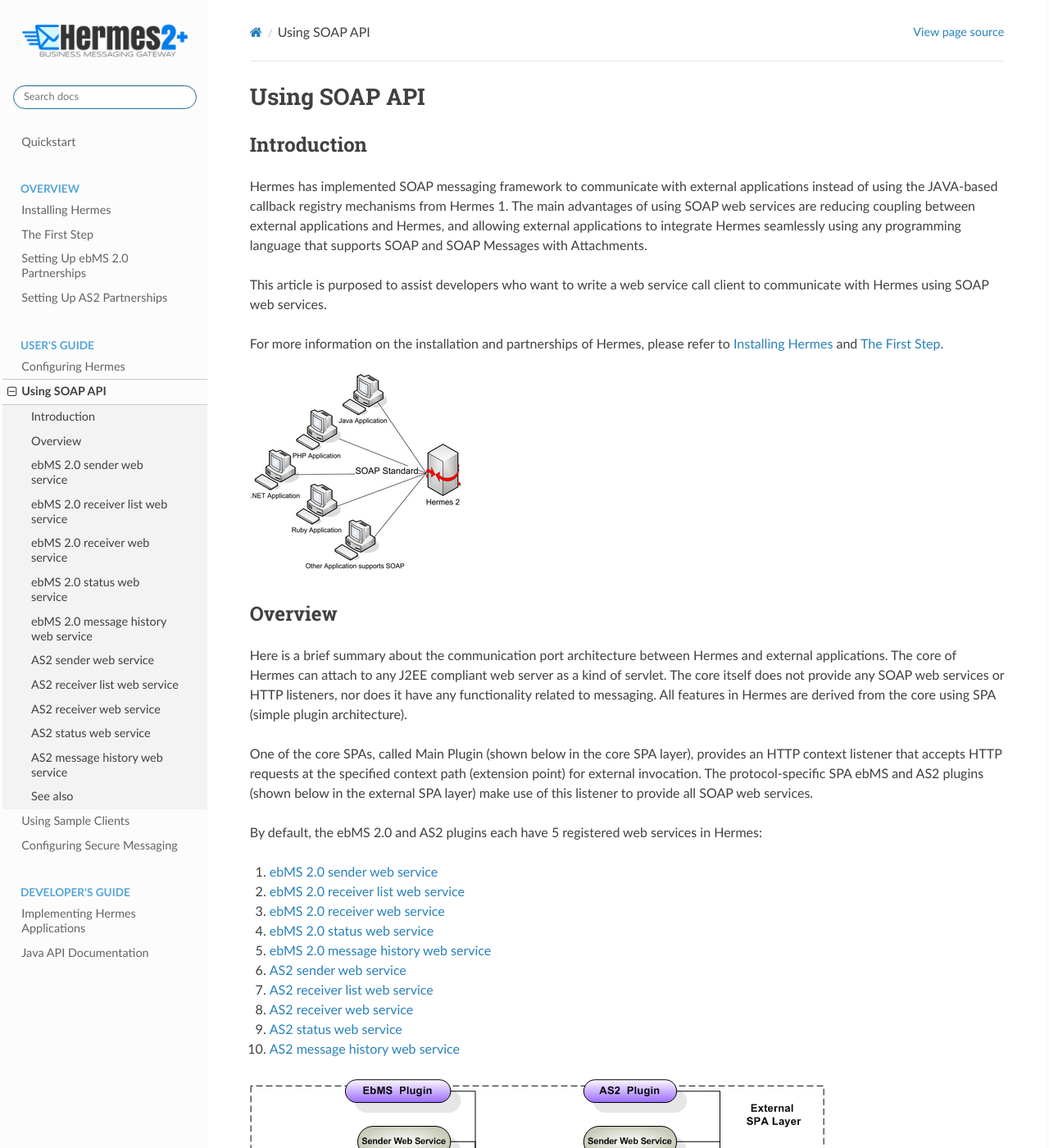
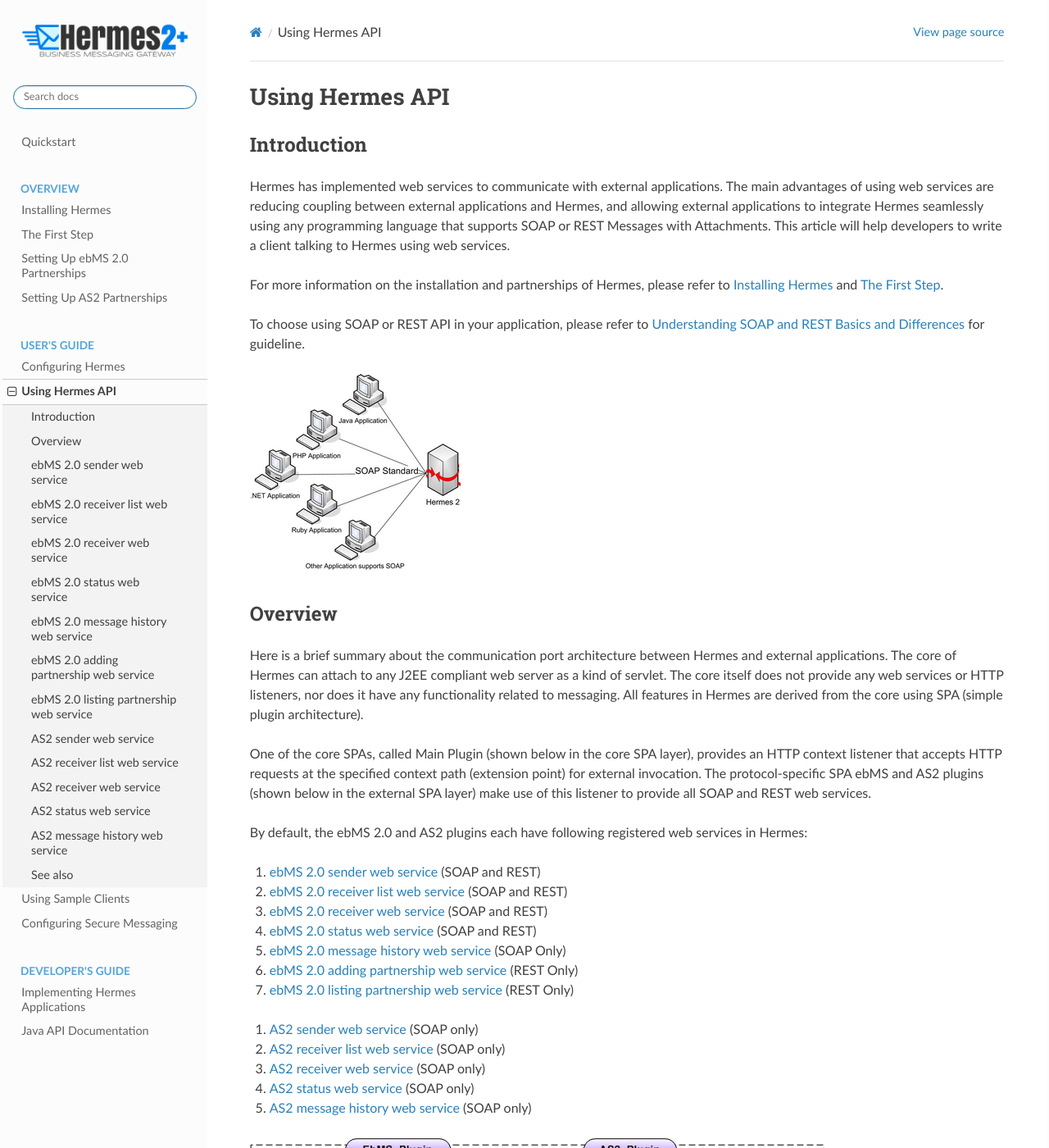
Before and after one commit to cecid/hermes-docs, a Sphinx documentation site: the page built from docs/source/web_service_communication.rst, in a window 1280 px wide and 1400 px high. Shown: the whole window at 82% size. Built offline with Sphinx 7.4.7 and the Read the Docs theme 2.0.0, drawn with Linux system fonts in a browser that asks for light colours; some of the changed text lies outside the part shown.

Commit message:
Merge REST API with Using SOAP API

```diff
--- a/docs/source/web_service_communication.rst
+++ b/docs/source/web_service_communication.rst
@@ -1,35 +1,38 @@
-Using SOAP API
-==============
+Using Hermes API
+================
 
 Introduction
 ------------
-Hermes has implemented SOAP messaging framework to communicate with external applications instead of using the JAVA-based callback registry mechanisms from Hermes 1. The main advantages of using SOAP web services are reducing coupling between external applications and Hermes, and allowing external applications to integrate Hermes seamlessly using any programming language that supports SOAP and SOAP Messages with Attachments.
-
-This article is purposed to assist developers who want to write a web service call client to communicate with Hermes using SOAP web services.
+Hermes has implemented web services to communicate with external applications. The main advantages of using web services are reducing coupling between external applications and Hermes, and allowing external applications to integrate Hermes seamlessly using any programming language that supports SOAP or REST Messages with Attachments. This article will help developers to write a client talking to Hermes using web services.
 
 For more information on the installation and partnerships of Hermes, please refer to :doc:`installation` and :doc:`first_step`.
+
+To choose using SOAP or REST API in your application, please refer to `Understanding SOAP and REST Basics and Differences <http://blog.smartbear.com/apis/understanding-soap-and-rest-basics/>`_ for guideline.
 
 .. image:: /_static/images/web_service/h2o-ws-pl-free.png
 
 Overview
 --------
 
-Here is a brief summary about the communication port architecture between Hermes and external applications. The core of Hermes can attach to any J2EE compliant web server as a kind of servlet. The core itself does not provide any SOAP web services or HTTP listeners, nor does it have any functionality related to messaging. All features in Hermes are derived from the core using SPA (simple plugin architecture).
+Here is a brief summary about the communication port architecture between Hermes and external applications. The core of Hermes can attach to any J2EE compliant web server as a kind of servlet. The core itself does not provide any web services or HTTP listeners, nor does it have any functionality related to messaging. All features in Hermes are derived from the core using SPA (simple plugin architecture).
 
-One of the core SPAs, called Main Plugin (shown below in the core SPA layer), provides an HTTP context listener that accepts HTTP requests at the specified context path (extension point) for external invocation. The protocol-specific SPA ebMS and AS2 plugins (shown below in the external SPA layer) make use of this listener to provide all SOAP web services.
+One of the core SPAs, called Main Plugin (shown below in the core SPA layer), provides an HTTP context listener that accepts HTTP requests at the specified context path (extension point) for external invocation. The protocol-specific SPA ebMS and AS2 plugins (shown below in the external SPA layer) make use of this listener to provide all SOAP and REST web services.
 
-By default, the ebMS 2.0 and AS2 plugins each have 5 registered web services in Hermes:
+By default, the ebMS 2.0 and AS2 plugins each have following registered web services in Hermes:
 
-1. `ebMS 2.0 sender web service`_
-#. `ebMS 2.0 receiver list web service`_
-#. `ebMS 2.0 receiver web service`_
-#. `ebMS 2.0 status web service`_
-#. `ebMS 2.0 message history web service`_
-#. `AS2 sender web service`_
-#. `AS2 receiver list web service`_
-#. `AS2 receiver web service`_
-#. `AS2 status web service`_
-#. `AS2 message history web service`_
+1. `ebMS 2.0 sender web service`_ (SOAP and REST)
+#. `ebMS 2.0 receiver list web service`_ (SOAP and REST)
+#. `ebMS 2.0 receiver web service`_ (SOAP and REST)
+#. `ebMS 2.0 status web service`_ (SOAP and REST)
+#. `ebMS 2.0 message history web service`_ (SOAP Only)
+#. `ebMS 2.0 adding partnership web service`_ (REST Only)
+#. `ebMS 2.0 listing partnership web service`_ (REST Only)
+
+1. `AS2 sender web service`_ (SOAP only)
+#. `AS2 receiver list web service`_ (SOAP only)
+#. `AS2 receiver web service`_ (SOAP only)
+#. `AS2 status web service`_ (SOAP only)
+#. `AS2 message history web service`_ (SOAP only)
 
 .. image:: /_static/images/web_service/ws-archtecture.png
 
@@ -38,13 +41,13 @@
 ebMS 2.0 sender web service
 ---------------------------
 
-Service endpoint: :samp:`http://{<HOST>}:{<PORT>}/corvus/httpd/ebms/sender`
-
 The ebMS 2.0 sender web service is a web service interface for external parties to request Hermes to send an ebMS message to another Hermes or an ebMS compliant messaging gateway. The service provides a message identifier to the sender for future reference. This is the main channel for external applications to deliver ebMS messages using Hermes.
 
 .. image:: /_static/images/web_service/h2o-ws-sender-ebms.png
 
 **SOAP request message**
+
+Service endpoint: :samp:`http://{<HOST>}:{<PORT>}/corvus/httpd/ebms/sender`
 
 Instead of requiring the sender to compose entire ebMS messages or acquire ebMS knowledge, the sender simply needs to request Hermes to do so with key identities including ``CPA ID``, ``Service`` and ``Action``. These 3 key parameter identify the sending partnership in Hermes that will be used to configure the ebMS message.
 
@@ -85,7 +88,7 @@
 |                          |           | These three fields are used to identify the partnership used to send and receive the ebMS    |
 |                          |           | messages by the sending and receiving parties respectively.                                  |
 |                          |           |                                                                                              |
-|                          |           | **These are required to identify a registered partnership in Hermes.**                     |
+|                          |           | **These are required to identify a registered partnership in Hermes.**                       |
 +--------------------------+-----------+----------------------------------------------------------------------------------------------+
 | ``<convId>``             | Yes       | This corresponds to the ``conversation id`` element in the ebMS messages sent by Hermes.     |
 +--------------------------+-----------+----------------------------------------------------------------------------------------------+
@@ -136,14 +139,28 @@
 
 As with the SOAP request message, the ``<message_id>`` element is the ``message identifier`` assigned by Hermes in the sending party. The sending application can use it for later reference and status tracking with the status web service.
 
+**REST request message**
+
+.. code-block:: sh
+
+    $ curl -X POST \
+    --data '{"partnership_id":"<partnership_id>", "from_party_id":"<from>", "to_party_id":"<to>", "conversation_id":"<conv>", "payload":"<payload>"}' \
+    http://<HOST>:<PORT>/corvus/api/message/send/ebms
+
+**REST response message**
+
+.. code-block:: sh
+
+    {"id":"<message_id>"}
+
 ebMS 2.0 receiver list web service
 ----------------------------------
-
-Service endpoint: :samp:`http://{<HOST>}:{<PORT>}/corvus/httpd/ebms/receiver_list`
 
 The ebMS receiver list web service is used by the application of the receiving party to retrieve message identifiers of received and processed ebMS messages that have not been downloaded. These message identifiers will be used to retrieve message payloads with the receiver web service.
 
 **SOAP request message**
+
+Service endpoint: :samp:`http://{<HOST>}:{<PORT>}/corvus/httpd/ebms/receiver_list`
 
 The receiver list web service requires elements with namespace URI ``http://service.ebms.edi.cecid.hku.hk/`` and namespace prefix ``tns``.
 
@@ -171,7 +188,7 @@
 +-------------------------+-----------+---------------------------------------------------------------------------------------------------+
 | Element                 | Mandatory | Description                                                                                       |
 +=========================+===========+===================================================================================================+
-| ``<cpaId>``,            | Yes       | The ``CPA Id``, ``Service`` and ``Action`` elements in ebMS messages sent by Hermes.            |
+| ``<cpaId>``,            | Yes       | The ``CPA Id``, ``Service`` and ``Action`` elements in ebMS messages sent by Hermes.              |
 | ``<service>``,          |           | These three fields identify the partnership used to send ebMS messages.                           |
 | ``<action>``            |           |                                                                                                   |
 |                         |           | **These are required to query the list of available messages**.                                   |
@@ -212,17 +229,29 @@
 
 Note that a message is considered downloaded only when the message body has been downloaded by the ebMS receiver web service. If your application never calls the receiver web service to download the messages, the same set of message identifiers will always be retrieved.
 
+**REST request message**
+
+.. code-block:: sh
+
+    $ curl -X GET http://<HOST>:<PORT>/corvus/api/message/receive/ebms?partnership_id=<partnership_id>
+
+**REST reponse message**
+
+.. code-block:: sh
+
+    {"message_ids":[{"id":"<message_id>","timestamp":<timestamp>}]}
+
 
 ebMS 2.0 receiver web service
 -----------------------------
-
-Service endpoint: :samp:`http://{<HOST>}:{<PORT>}/corvus/httpd/ebms/receiver`
 
 The ebMS receiver web service is used by the application of the receiving party to retrieve message payloads of received ebMS messages. After the message payloads have been downloaded, the message will be marked as received, and its message identifier will no longer be retrieved by the ebMS receiver list web service.
 
 .. image:: /_static/images/web_service/h2o-ws-recv.png
 
 **SOAP request message**
+
+Service endpoint: :samp:`http://{<HOST>}:{<PORT>}/corvus/httpd/ebms/receiver`
 
 The ebMS receiver web service requires only one element with namespace URI ``http://service.ebms.edi.cecid.hku.hk/`` and namespace prefix ``tns``.
 
@@ -264,16 +293,31 @@
 If a payload is associated with the message identifier, the ``<hasMessage>`` element will have the value ``true``.
 If the received ebMS message has payloads, the response message will have one or more SOAP attachments. Each SOAP attachment has a content type, which is set by the sending application.
 
+**REST request message**
+
+.. code-block:: sh
+
+    $ curl -X POST \
+    --data '{"message_id":"<message_id"}' \
+    http://<HOST>:<PORT>/corvus/api/message/receive/ebms
+
+**REST response message**
+
+.. code-block:: sh
+
+    {"id":"<message_id>","cpa_id":"<cpa>","service":"<service>","action":"<action>","from_party_id":"<from>","to_party_id":"<to>","conversation_id":"<conv>","timestamp":<timestamp>,"status":"<status>","payloads":[{"payload":"<content>"}]}
+
+
 ebMS 2.0 status web service
 ---------------------------
-
-Service endpoint: :samp:`http://{<HOST>}:{<PORT>}/corvus/httpd/ebms/status`
 
 The ebMS status web service is used by the application of the sending or receiving party to retrieve the status of a sent or received ebMS message respectively.
 
 The message status is a two-character code indicating the progress of an ebMS message. The ebMS status web service provides a tracking service to monitor ebMS messages requested from Hermes.
 
 **SOAP request message**
+
+Service endpoint: :samp:`http://{<HOST>}:{<PORT>}/corvus/httpd/ebms/status`
 
 The ebMS status web service requires only one element with namespace URI ``http://service.ebms.edi.cecid.hku.hk/`` and namespace prefix ``tns``.
 
@@ -328,6 +372,18 @@
 +-----------------------------------+--------------------------------------------------------------------+
 | ``<ackStatusDescription>``        | A text description of the associated acknowledgment (if any).      |
 +-----------------------------------+--------------------------------------------------------------------+
+
+**REST request message**
+
+.. code-block:: sh
+
+    $ curl -X GET http://<HOST>:<PORT>/corvus/api/message/send/ebms?id=<message_id>
+
+**REST response message**
+
+.. code-block:: sh
+
+    {"message_id":"<message_id>","status":"<status>"}
 
 
 ebMS 2.0 message history web service
@@ -405,6 +461,41 @@
 +--------------------------+----------------------------------------------------------------------------------------------+
 
 
+ebMS 2.0 adding partnership web service
+---------------------------------------
+
+**REST request message**
+
+.. code-block:: sh
+
+    $ curl -X POST \
+    -- data '{"id":"<partnership_id>", "cpa_id":"<cpa>", "service":"<service>", "action":"<action>", "transport-endpoint":"http://<RECEIVER HOST>:<RECEIVER PORT>/corvus/httpd/ebms/inbound"}' \
+    http://<SENDER HOST>:<SENDER PORT>/corvus/api/partnership/ebms
+
+**REST response message**
+
+.. code-block:: sh
+
+    {"id":"<partnership_id"}
+
+
+ebMS 2.0 listing partnership web service
+----------------------------------------
+
+**REST request message**
+
+.. code-block:: sh
+
+    $ curl -X GET http://<HOST>:<PORT>/corvus/api/partnership/ebms
+
+**REST response message**
+
+.. code-block:: sh
+
+    {"partnerships":[{"id":"<partership_id>","cpa_id":"<cpa>","service":"<service>","action":"<action>","disabled":false,"transport_endpoint":"http://<HOST>:<PORT>/corvus/httpd/ebms/inbound","ack_requested":null,"signed_ack_requested":null,"duplicate_elimination":null,"message_order":null,"retries":<retries>,"retry_interval":<interval>,"sign_requested":false,"sign_certicate":null}]}
+
+
+
 AS2 sender web service
 ----------------------
 
@@ -442,7 +533,7 @@
 | Element              | Mandatory | Description                                                                                                                                               |
 +======================+===========+===========================================================================================================================================================+
 | ``<as2_from>``,      | Yes       | The values of the ``From`` and ``To`` fields in AS2 messages sent through the                                                                             |
-| ``<as2_to>``         |           | partnership by Hermes. These fields are used to identify the sending partnership.                                                                       |
+| ``<as2_to>``         |           | partnership by Hermes. These fields are used to identify the sending partnership.                                                                         |
 |                      |           |                                                                                                                                                           |
 |                      |           | **These are required to identify the message destination.**                                                                                               |
 +----------------------+-----------+-----------------------------------------------------------------------------------------------------------------------------------------------------------+
@@ -454,7 +545,7 @@
 |                      |           |  * ``xml``, for the content type ``application/XML``.                                                                                                     |
 |                      |           |  * ``bin``, for the content type ``application/ octet-stream``.                                                                                           |
 |                      |           |                                                                                                                                                           |
-|                      |           | For other values, Hermes will assume the content type of the payload is ``application/deflate``, which means that the payload is compressed by Zip.     |
+|                      |           | For other values, Hermes will assume the content type of the payload is ``application/deflate``, which means that the payload is compressed by Zip.       |
 +----------------------+-----------+-----------------------------------------------------------------------------------------------------------------------------------------------------------+
 
 
@@ -512,7 +603,7 @@
 | Element                 | Mandatory | Description                                                                                 |
 +=========================+===========+=============================================================================================+
 | ``<as2_from>``,         | Yes       | The values of the ``From`` and ``To`` fields in AS2 messages sent through the               |
-| ``<as2_to>``,           |           | partnership by Hermes. These fields are used to identify the sending partnership.         |
+| ``<as2_to>``,           |           | partnership by Hermes. These fields are used to identify the sending partnership.           |
 | ``<as2_to>``            |           |                                                                                             |
 |                         |           | **These are required to query messages associated with the specified partnership.**         |
 +-------------------------+-----------+---------------------------------------------------------------------------------------------+
```
